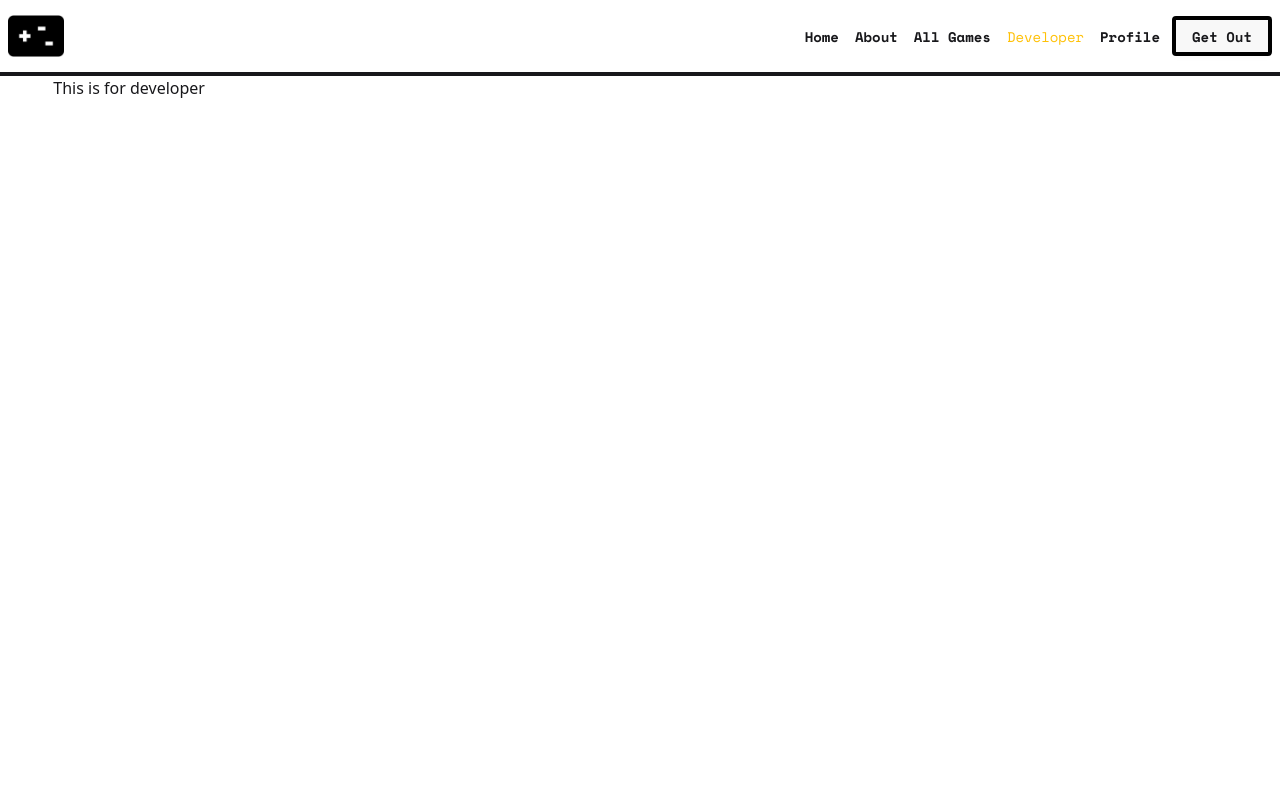
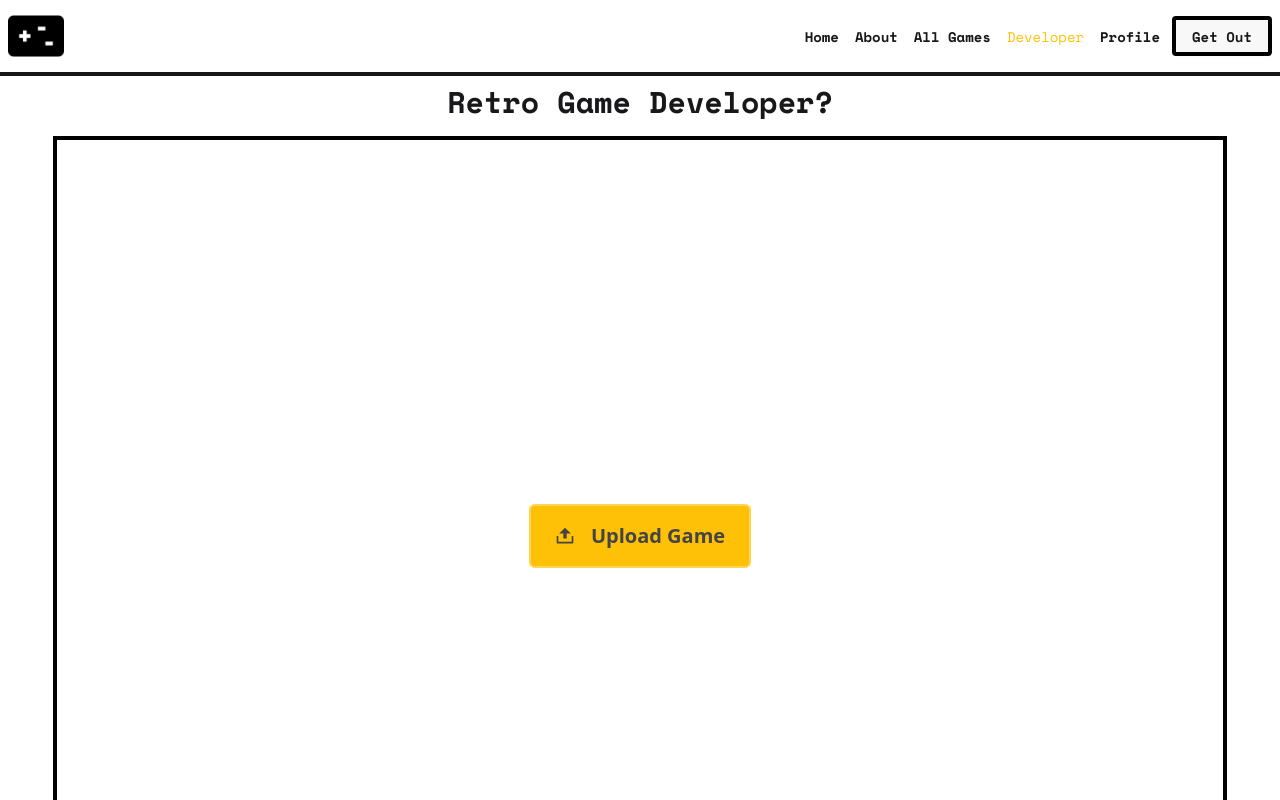
Before and after one commit to am-mahmud/retro-gamehub, a React (Vite) app: page /developer in a window 1280 px wide. Shown: the top 800 px of the page. Built offline with nearby package versions, Linux system fonts and the light colour scheme; no server answers; sample sign-in values are in the browser's storage.

Commit message:
New pages added

```diff
--- a/src/pages/About/About.jsx
+++ b/src/pages/About/About.jsx
@@ -3,7 +3,17 @@ import React from 'react';
 const About = () => {
     return (
         <div>
-            <h1>This is about</h1>
+            <h1 className='text-3xl font-bold space-mono text-center'>GameHub – Where Retro Lives</h1>
+            <div className='border-4 mt-4 border-black p-2 text-xl'>
+                <p>Welcome to GameHub, your ultimate destination for retro and classic games! Whether you’re a nostalgic gamer looking to relive the golden age of arcade adventures or a newcomer eager to explore legendary titles, GameHub brings the magic of gaming history right to your fingertips.</p>
+            </div>
+            <div className='border-4 mt-4 border-black p-2 text-xl'>
+                <p>At GameHub, we celebrate the games that defined generations—platformers, shooters, puzzle games, RPGs, and more. Every game in our library comes with detailed information, ratings, and download links to ensure you can jump straight into the action. From Super Mario Bros. to Pac-Man, from epic adventures like The Legend of Zelda to iconic battles in Street Fighter II, GameHub is your portal to timeless gaming experiences.</p>
+            </div>
+            <div className='border-4 mt-4 border-black p-2 text-xl'>
+                <p>Our mission is simple: to make retro gaming accessible, fun, and engaging. With intuitive search features, categorized collections, and high-quality cover art, we ensure that every visit is easy to navigate and enjoyable. Whether you’re hunting for a classic favorite or discovering hidden gems, GameHub makes it effortless to explore the world of retro gaming.</p>
+            </div>
+
         </div>
     );
 };
--- a/src/pages/Developer/Developer.jsx
+++ b/src/pages/Developer/Developer.jsx
@@ -1,9 +1,26 @@
 import React from 'react';
+import { RiUpload2Fill } from "react-icons/ri";
 
 const Developer = () => {
     return (
         <div>
-            <h1>This is for developer</h1>
+            <h1 className='text-3xl font-bold space-mono text-center mt-2'>Retro Game Developer?</h1>
+            <div className='border-4 mt-4 mb-6 border-black min-h-screen flex items-center justify-center text-xl'>
+
+    <button
+        type="submit"
+        className="py-4 px-6 text-base md:text-xl font-bold rounded-md cursor-pointer
+                   bg-[#FFC107] border-[#FFD54F] border-2 text-[#444]
+                   transition duration-150 hover:opacity-80 flex items-center gap-2 md:gap-4"
+    >
+        <span><RiUpload2Fill /></span>
+        Upload Game
+    </button>
+
+</div>
+
+
+
         </div>
     );
 };
```
